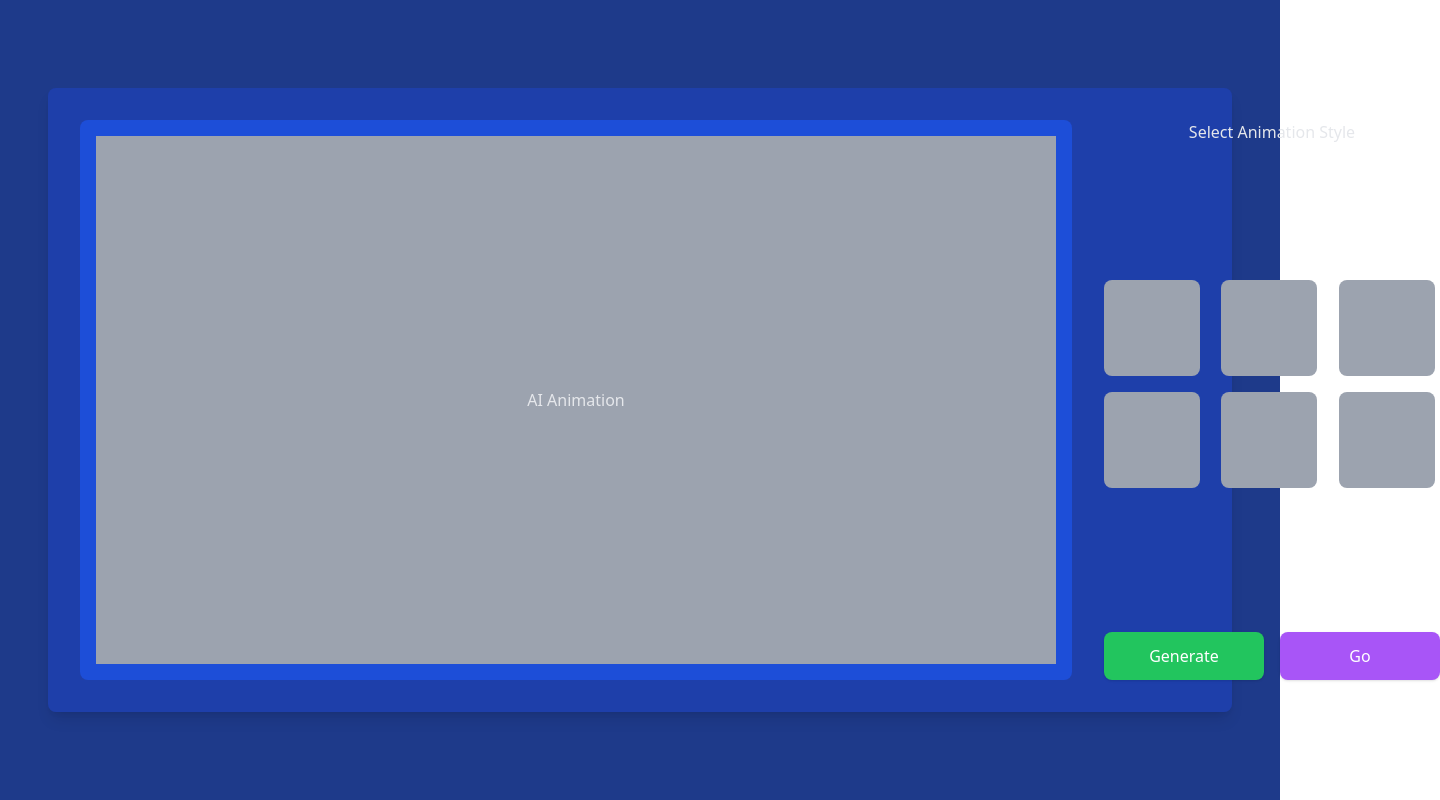
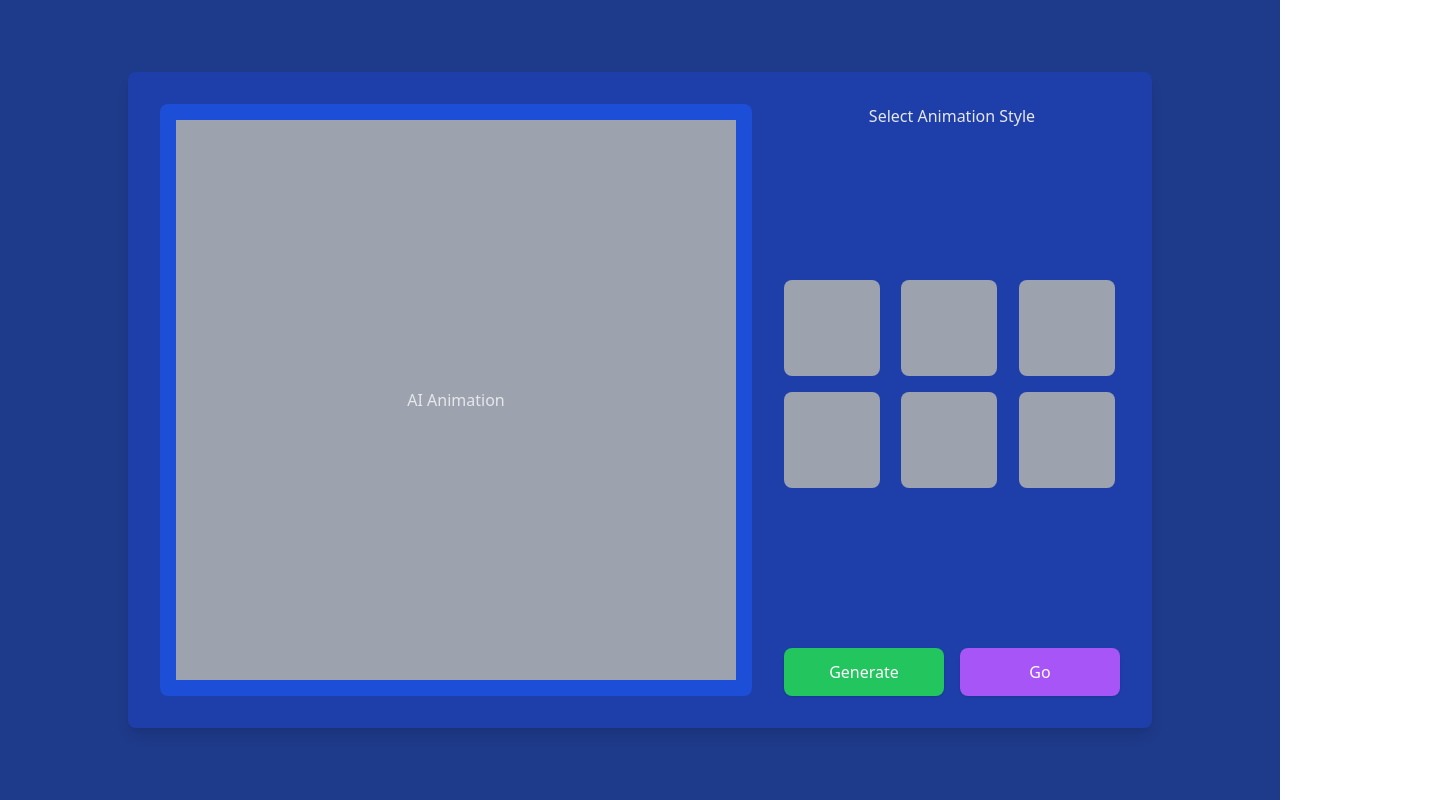
Before and after one commit to dk246/Prototype_AI_App, a React (Vite) app in the folder frontend/: page / in a window 1280 px wide. Shown: the whole page, 1440 px wide, since content can reach past the window. Built offline with nearby package versions, Linux system fonts and the light colour scheme.

Commit message:
changes done

```diff
--- a/frontend/src/components/AiAnimation.jsx
+++ b/frontend/src/components/AiAnimation.jsx
@@ -5,10 +5,10 @@ const AiAnimation = () => {
 
   return (
     <div className="min-h-screen flex items-center justify-center bg-blue-900 px-12">
-      <div className="w-full max-w-7.5xl p-8 bg-blue-800 bg-opacity-90 rounded-lg shadow-lg flex flex-col lg:flex-row space-y-8 lg:space-y-0 lg:space-x-8">
+      <div className="w-full max-w-5xl p-8 bg-blue-800 bg-opacity-90 rounded-lg shadow-lg flex flex-col lg:flex-row space-y-8 lg:space-y-0 lg:space-x-8">
         {/* AI animation preview section */}
         <div className="flex-1 flex items-center justify-center bg-blue-700 rounded-lg p-4">
-          <div className="w-[60rem] h-96 lg:h-[33rem] bg-gray-400 flex items-center justify-center text-gray-200">
+          <div className="w-[35rem] h-96 lg:h-[35rem] bg-gray-400 flex items-center justify-center text-gray-200">
             AI Animation
           </div>
         </div>
--- a/frontend/src/components/Preview.jsx
+++ b/frontend/src/components/Preview.jsx
@@ -9,7 +9,7 @@ const ArtPreview = () => {
       <div className="w-full max-w-6xl p-8 bg-blue-800 bg-opacity-90 rounded-lg shadow-lg flex flex-col lg:flex-row space-y-8 lg:space-y-0 lg:space-x-8">
         {/* Art preview section */}
         <div className="flex-1 flex items-center justify-center bg-gray-400 rounded-lg p-4">
-          <div className="w-full h-96 lg:h-[35rem] bg-gray-400 flex items-center justify-center text-gray-200">
+          <div className="w-[35rem] h-96 lg:h-[35rem] bg-gray-400 flex items-center justify-center text-gray-200">
             Art Preview
           </div>
         </div>
```
